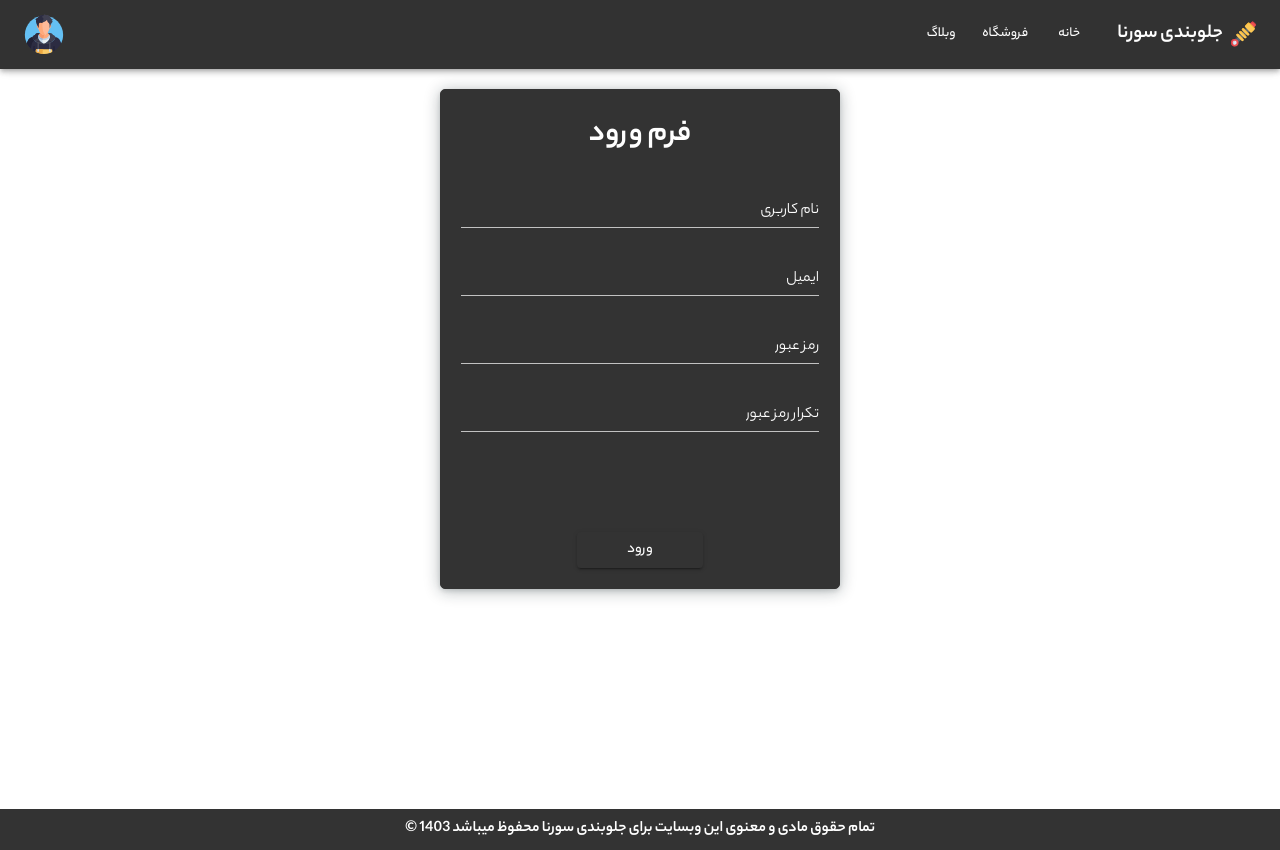
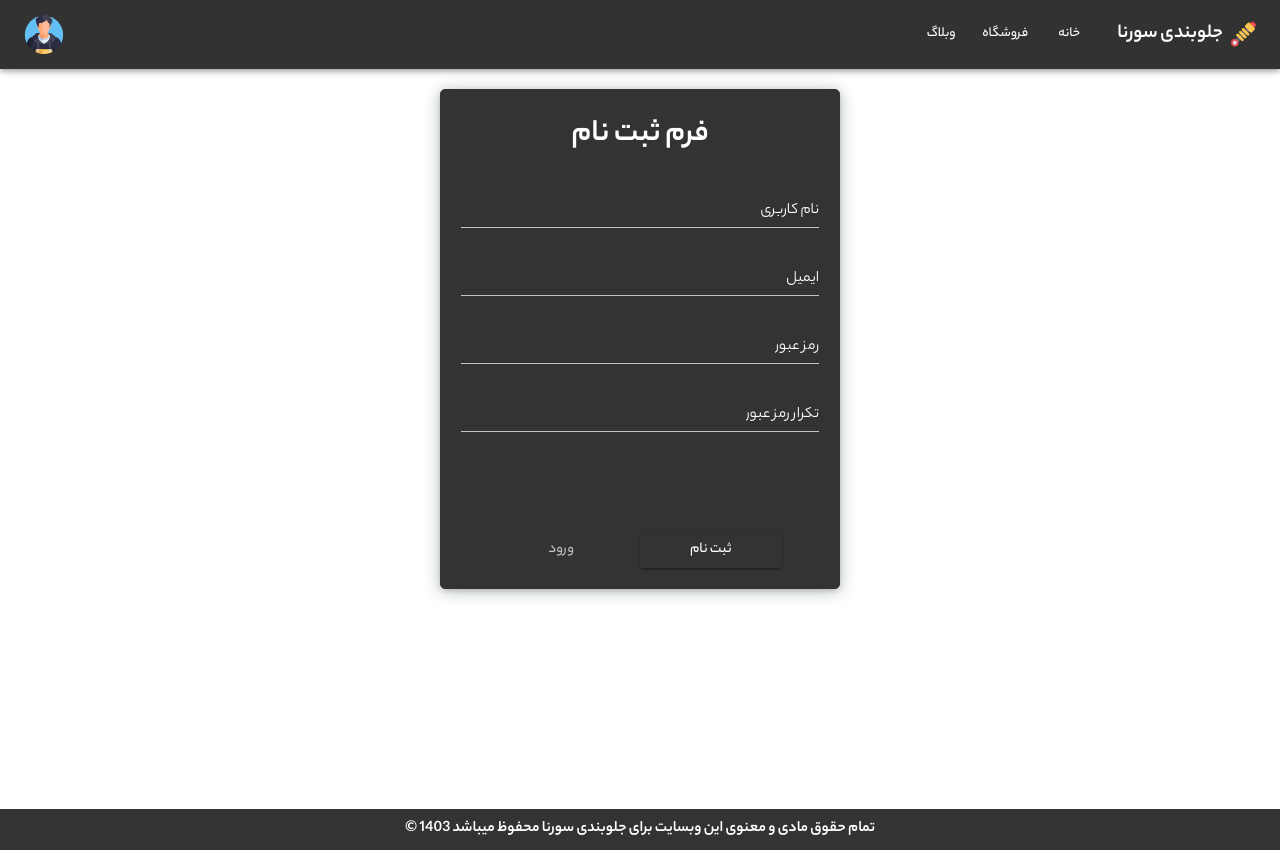
Before and after one commit to hamidazimiazp/car-front-suspension-parts, a React (Vite) app in the folder frontend/shopping/: page /auth/register in a window 1280 px wide. Built offline with nearby package versions, Linux system fonts and the light colour scheme.

Commit message:
connect login and register together

```diff
--- a/frontend/shopping/src/pages/Auth/Login.jsx
+++ b/frontend/shopping/src/pages/Auth/Login.jsx
@@ -10,6 +10,7 @@ import propTypes from "prop-types";
 import useTitle from "utils/hooks/useTitle";
 import { styled, useTheme } from "@mui/material/styles";
 import { useState } from "react";
+import { useNavigate } from "react-router-dom";
 
 const Wrapper = styled(Grid2)(({ theme }) => ({
   width: "100%",
@@ -47,6 +48,8 @@ const CustomTextField = styled(TextField)(({ theme }) => ({
 const Login = ({ PageTitle }) => {
   useTitle(PageTitle);
   const theme = useTheme();
+  const navigate = useNavigate();
+
   const [formData, setFormData] = useState({
     email: "",
     password: "",
@@ -104,6 +107,7 @@ const Login = ({ PageTitle }) => {
               placeholder="رمز عبور خود را وارد کنید"
             />
           </Box>
+          <Box>
             <Button
               variant="contained"
               type="submit"
@@ -116,6 +120,19 @@ const Login = ({ PageTitle }) => {
             >
               ورود
             </Button>
+            <Button
+              onClick={() => navigate("/auth/register/")}
+              size="large"
+              sx={{
+                padding: "5px 50px",
+                background: theme.palette.primary.main,
+                color: theme.palette.grey[400],
+                mr: 2,
+              }}
+            >
+              ثبت نام
+            </Button>
+          </Box>
         </form>
       </Wrapper>
     </Container>
--- a/frontend/shopping/src/pages/Auth/Register.jsx
+++ b/frontend/shopping/src/pages/Auth/Register.jsx
@@ -10,6 +10,7 @@ import propTypes from "prop-types";
 import useTitle from "utils/hooks/useTitle";
 import { styled, useTheme } from "@mui/material/styles";
 import { useState } from "react";
+import { useNavigate } from "react-router-dom";
 
 const Wrapper = styled(Grid2)(({ theme }) => ({
   width: "100%",
@@ -46,6 +47,7 @@ const CustomTextField = styled(TextField)(({ theme }) => ({
 const Register = ({ PageTitle }) => {
   useTitle(PageTitle);
   const theme = useTheme();
+  const navigate = useNavigate();
   const [formData, setFormData] = useState({
     username: "",
     email: "",
@@ -71,7 +73,7 @@ const Register = ({ PageTitle }) => {
           component={"h1"}
           color="primary.contrastText"
         >
-          فرم ورود
+          فرم ثبت نام
         </Typography>
         <form
           onSubmit={registerHandler}
@@ -126,6 +128,7 @@ const Register = ({ PageTitle }) => {
               placeholder="رمز عبور خود را مجددا وارد کنید"
             />
           </Box>
+          <Box>
             <Button
               variant="contained"
               type="submit"
@@ -136,8 +139,21 @@ const Register = ({ PageTitle }) => {
                 color: theme.palette.primary.contrastText,
               }}
             >
+              ثبت نام
+            </Button>
+            <Button
+              onClick={() => navigate("/auth/login/")}
+              size="large"
+              sx={{
+                padding: "5px 50px",
+                background: theme.palette.primary.main,
+                color: theme.palette.grey[400],
+                mr: 2,
+              }}
+            >
               ورود
             </Button>
+          </Box>
         </form>
       </Wrapper>
     </Container>
```
Lines whose indentation alone changed are shown as unchanged.
